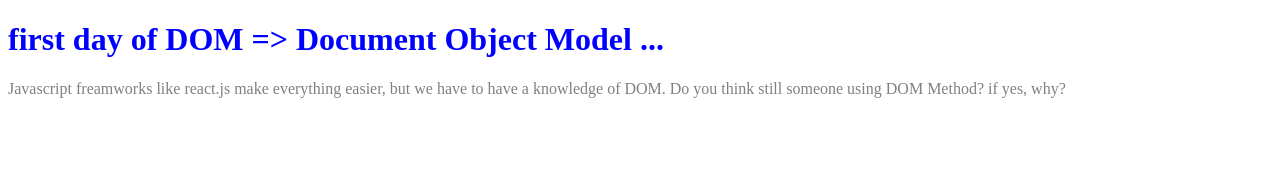
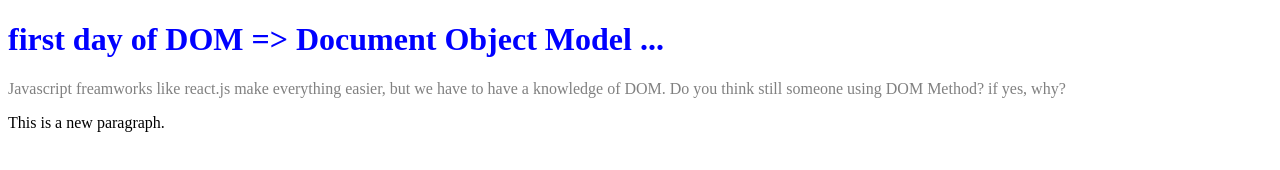
Before and after one commit to Zobeir-Rigi/Keira-Jarvis, a plain HTML site: page Week5/index.html in a window 1280 px wide. Drawn offline with Linux system fonts and the light colour scheme.

Commit message:
appending child

```diff
--- a/Week5/debugging.js
+++ b/Week5/debugging.js
@@ -20,7 +20,7 @@
 // Intended to add a new paragraph at the end of the body.
 var newParagraph = document.createElement('p');
 newParagraph.textContet = 'This is a new paragraph.';
-document.bdy.appendChild(newParagraph);
+document.body.appendChild(newParagraph);
 
 // Debugging Exercise 5: Removing an Element
 // Intended to remove a paragraph from the page.
--- a/Week5/index.html
+++ b/Week5/index.html
@@ -35,6 +35,10 @@
 
     document.querySelector('h1').addEventListener('click', function() {alert('Heading was clicked!');});
 
+    let newParagraph = document.createElement('p');
+    newParagraph.textContent = 'This is a new paragraph.';
+  document.body.appendChild(newParagraph);
+
   </script>
 
 </body>
```
